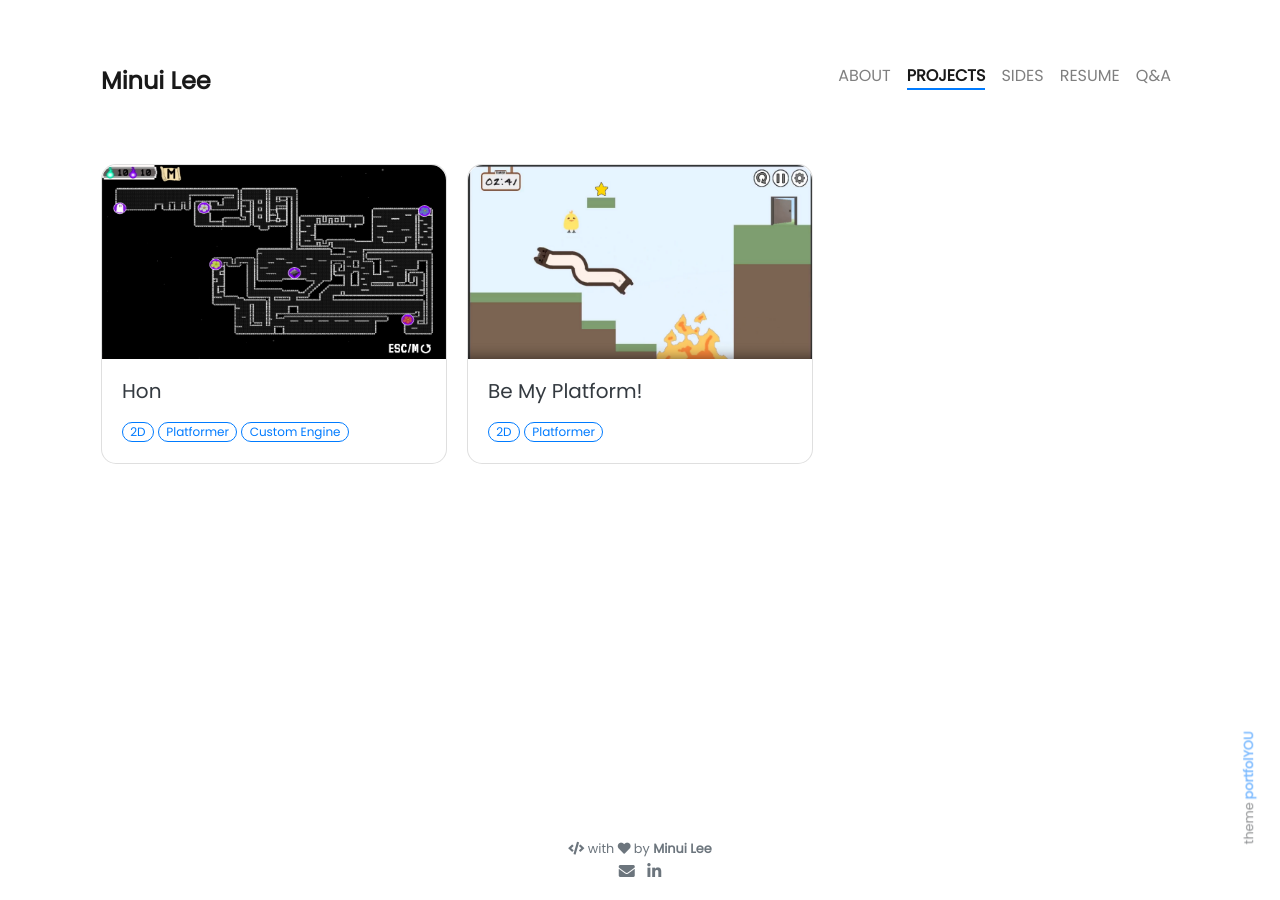
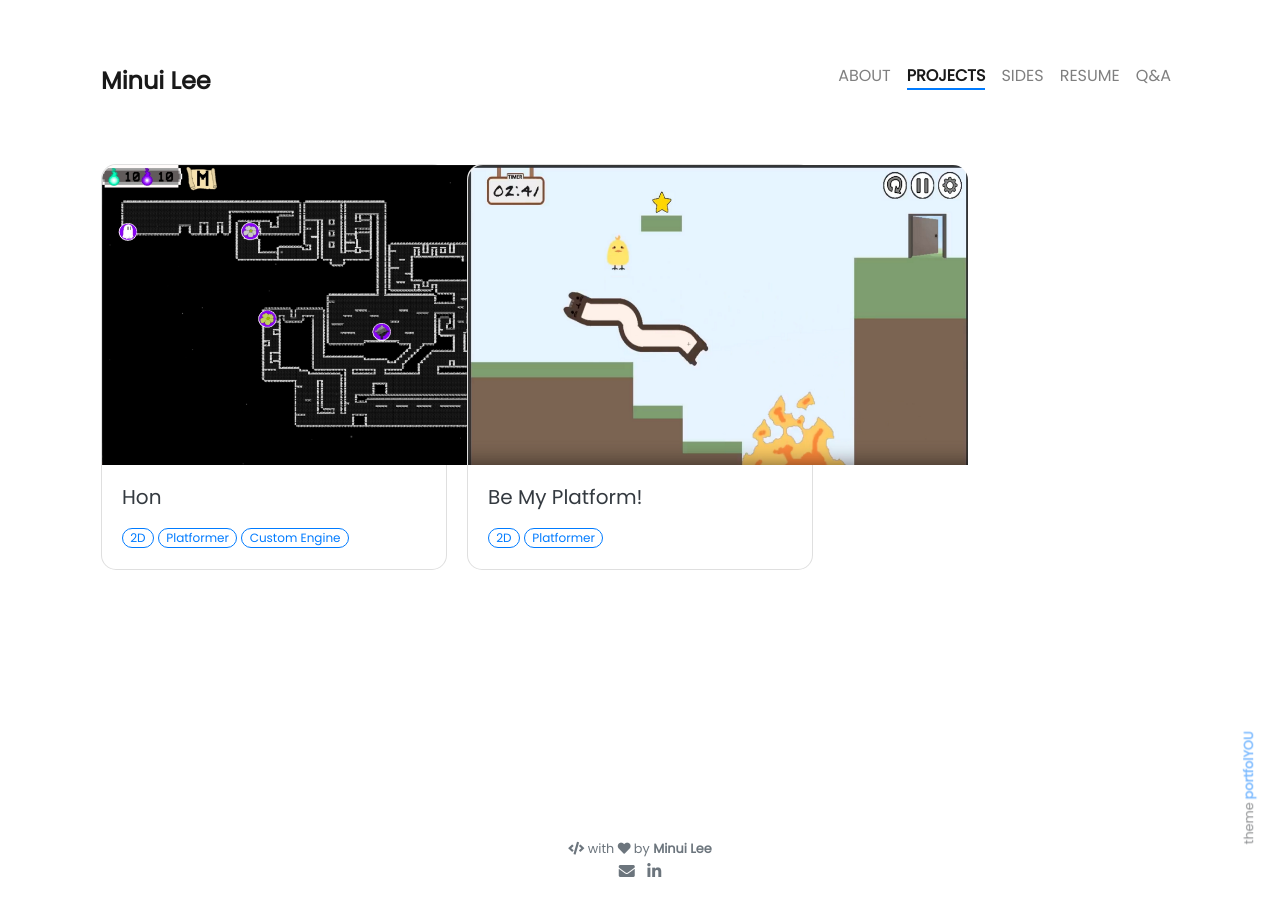
Before and after one commit to MinuiLee/MinuiLee.github.io, a Jekyll site: the page built from pages/teamprojects.html, in a window 1280 px wide. Built offline with Jekyll 4.4.1, drawn with Linux system fonts in a browser that asks for light colours; nearby versions of some CDN libraries.

Commit message:
upudpudp

```diff
--- a/_includes/teamprojects/project-card.html
+++ b/_includes/teamprojects/project-card.html
@@ -1,7 +1,7 @@
 <div class="wow animated fadeIn" data-wow-delay=".15s">
   <a href="{{ project_url }}" class="project card text-dark">
     {%- if project_img -%}
-    <img id="{{ project_id }}-img" class="card-img-top" src="{{ project_img }}" alt="{{ project_name }}" style="width:500px height:500px"/>
+    <img id="{{ project_id }}-img" class="card-img-top" src="{{ project_img }}" alt="{{ project_name }}" />
     {%- endif -%}
     <div class="card-body">
       <h5 id="{{ project_id }}-name" class="card-title">
--- a/_sass/_projects.scss
+++ b/_sass/_projects.scss
@@ -5,6 +5,8 @@
 
   .card-img-top {
     border-radius: $rounded-borders $rounded-borders 0 0;
+    width: 500px;
+    height: 300px;
   }
 
   transition: transform 400ms;
```
